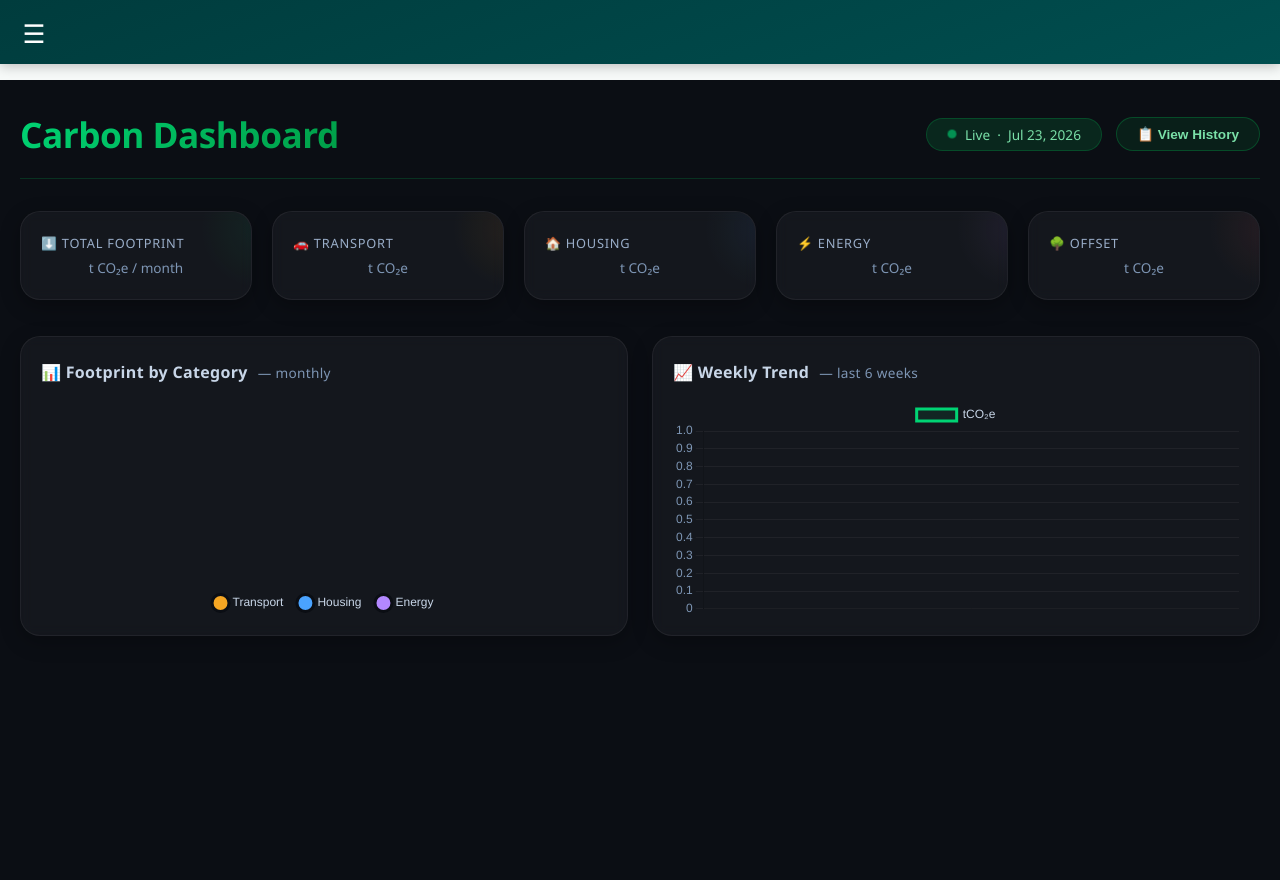
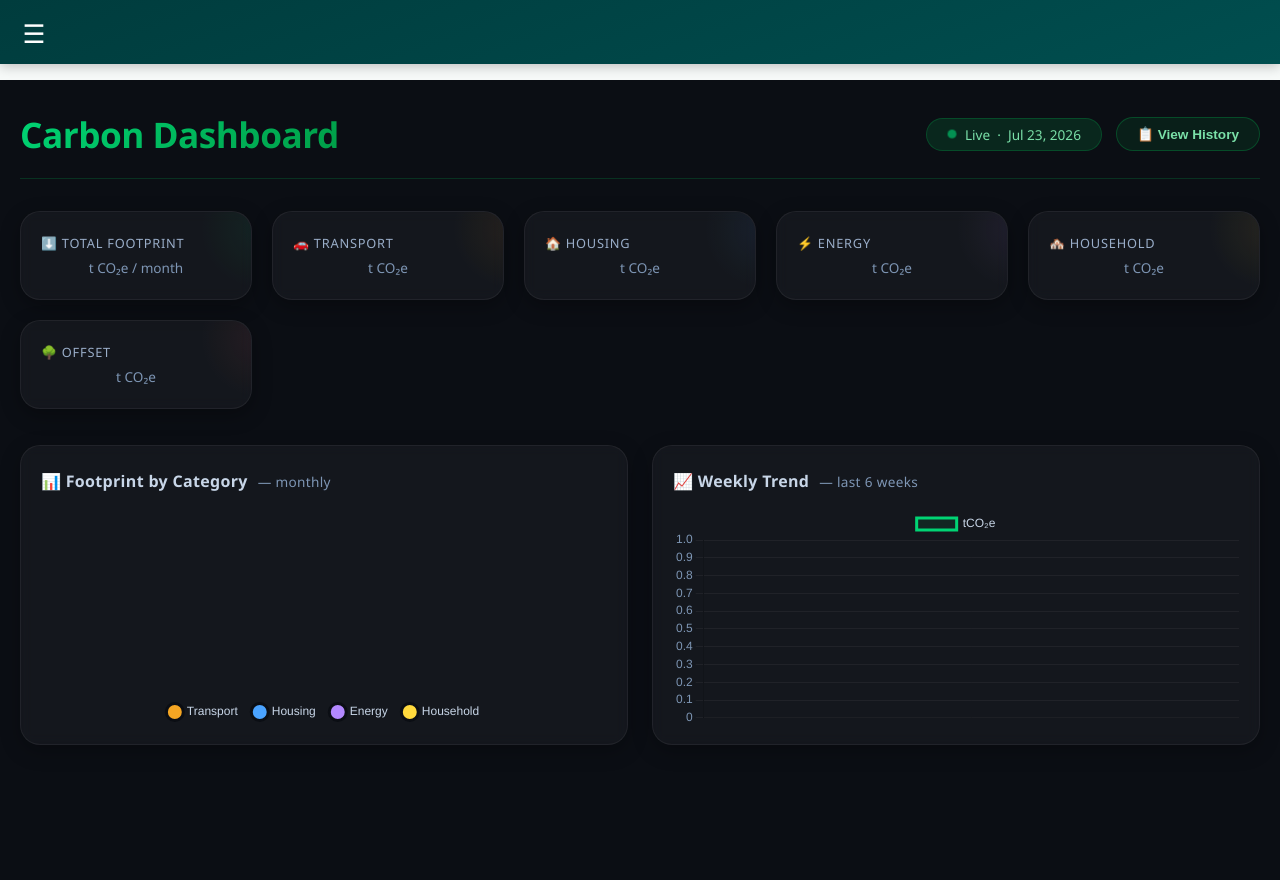
Before and after one commit to hillarymusika-cell/carboncalculator_project, a Flask app: page /dashboard in a window 1280 px wide. Run offline with Flask 3, Linux system fonts and the light colour scheme; a user stored in the database is signed in; tables that the repository leaves empty hold one stand-in row (values such as "Sample post").

Commit message:
Fixing the dashboard and the login bug in the system

```diff
--- a/calculator.py
+++ b/calculator.py
@@ -88,6 +88,24 @@
     FACTOR = 15.0
 
 
+class Adults(EmissionSource):
+    # Placeholder: baseline monthly consumption footprint per adult (kg CO2e).
+    # Not sourced from a specific study -- validate before treating as accurate.
+    FACTOR = 45.0
+
+
+class Livestock(EmissionSource):
+    # Placeholder: monthly methane + feed footprint per animal (kg CO2e).
+    # Not sourced from a specific study -- validate before treating as accurate.
+    FACTOR = 180.0
+
+
+class Pets(EmissionSource):
+    # Placeholder: monthly footprint per pet, food + care (kg CO2e).
+    # Not sourced from a specific study -- validate before treating as accurate.
+    FACTOR = 40.0
+
+
 class CarbonFootprint:
     def __init__(self):
         self.sources = []
--- a/static/dashboard.css
+++ b/static/dashboard.css
@@ -150,6 +150,9 @@
     }
     .stat-card.red .offset-value {
         color: #ff6b6b;
+    }
+    .stat-card.yellow .household-value {
+        color: #ffd93d;
     }
     .charts-row {
         display: grid;
@@ -363,6 +366,9 @@
 .stat-card.red::after {
     background: radial-gradient(circle, rgba(255, 107, 107, 0.07) 0%, transparent 70%);
 }
+.stat-card.yellow::after {
+    background: radial-gradient(circle, rgba(255, 217, 61, 0.07) 0%, transparent 70%);
+}
 .history-table tbody tr:hover td {
     background: rgba(255, 255, 255, 0.02);
 }
--- a/static/dashboard.js
+++ b/static/dashboard.js
@@ -26,13 +26,14 @@
         const transport = (breakdown.Transport || 0) / 1000;
         const electricity = (breakdown.Electricity || 0) / 1000;
         const enhancedFuel = (breakdown.EnhancedFuel || 0) / 1000;
-        const diet = (breakdown.Diet || 0) / 1000;
         const buildings = (breakdown.Buildings || 0) / 1000;
         const trees = (breakdown.Trees || 0) / 1000;
+        const household = ((breakdown.Adults || 0) + (breakdown.Livestock || 0) + (breakdown.Pets || 0)) / 1000;
 
         setText('.transport-value', transport.toFixed(2) + ' t');
         setText('.housing-value', buildings.toFixed(2) + ' t');
         setText('.energy-value', (electricity + enhancedFuel).toFixed(2) + ' t');
+        setText('.household-value', household.toFixed(2) + ' t');
         setText('.offset-value', Math.abs(trees).toFixed(2) + ' t');
     }
 
@@ -61,6 +62,7 @@
                 transport: [],
                 housing: [],
                 energy: [],
+                household: [],
                 total: []
             };
 
@@ -72,6 +74,7 @@
                 const transport = (breakdown.Transport || 0) / 1000;
                 const buildings = (breakdown.Buildings || 0) / 1000;
                 const energy = ((breakdown.Electricity || 0) + (breakdown.EnhancedFuel || 0)) / 1000;
+                const household = ((breakdown.Adults || 0) + (breakdown.Livestock || 0) + (breakdown.Pets || 0)) / 1000;
                 const totalTonnes = total / 1000;
 
                 const date = entry.time ? new Date(entry.time).toLocaleDateString() : 'N/A';
@@ -79,6 +82,7 @@
                 chartData.transport.push(transport);
                 chartData.housing.push(buildings);
                 chartData.energy.push(energy);
+                chartData.household.push(household);
                 chartData.total.push(totalTonnes);
 
                 const row = document.createElement('tr');
@@ -91,6 +95,7 @@
                     <td>${transport.toFixed(2)} t</td>
                     <td>${buildings.toFixed(2)} t</td>
                     <td>${energy.toFixed(2)} t</td>
+                    <td>${household.toFixed(2)} t</td>
                     <td>${totalTonnes.toFixed(2)} t</td>
                     <td><span class="badge-status ${status.toLowerCase()}">${status}</span></td>
                 `;
@@ -98,7 +103,7 @@
             });
 
             if (entries.length === 0) {
-                table.innerHTML = '<tr><td colspan="6" style="text-align:center; color:#7e96b5;">No entries yet. Submit the form to add one.</td></tr>';
+                table.innerHTML = '<tr><td colspan="7" style="text-align:center; color:#7e96b5;">No entries yet. Submit the form to add one.</td></tr>';
             }
 
             updateCharts(chartData);
@@ -106,7 +111,7 @@
             console.error('Error loading history:', error);
             const table = document.getElementById('dashboard-history-body');
             if (table) {
-                table.innerHTML = '<tr><td colspan="6" style="text-align:center; color:#7e96b5;">Could not load history.</td></tr>';
+                table.innerHTML = '<tr><td colspan="7" style="text-align:center; color:#7e96b5;">Could not load history.</td></tr>';
             }
         }
     }
@@ -125,15 +130,16 @@
         const avgTransport = data.transport.length ? (data.transport.reduce((a, b) => a + b) / data.transport.length) : 0;
         const avgHousing = data.housing.length ? (data.housing.reduce((a, b) => a + b) / data.housing.length) : 0;
         const avgEnergy = data.energy.length ? (data.energy.reduce((a, b) => a + b) / data.energy.length) : 0;
+        const avgHousehold = data.household.length ? (data.household.reduce((a, b) => a + b) / data.household.length) : 0;
 
         categoryChartInstance = new Chart(ctx1, {
             type: 'doughnut',
             data: {
-                labels: ['Transport', 'Housing', 'Energy'],
+                labels: ['Transport', 'Housing', 'Energy', 'Household'],
                 datasets: [{
-                    data: [avgTransport, avgHousing, avgEnergy],
-                    backgroundColor: ['#f5a623', '#4aa3ff', '#b388ff'],
-                    borderColor: ['#0b0e14', '#0b0e14', '#0b0e14'],
+                    data: [avgTransport, avgHousing, avgEnergy, avgHousehold],
+                    backgroundColor: ['#f5a623', '#4aa3ff', '#b388ff', '#ffd93d'],
+                    borderColor: ['#0b0e14', '#0b0e14', '#0b0e14', '#0b0e14'],
                     borderWidth: 3,
                     hoverOffset: 8
                 }]
--- a/templates/dashboard.html
+++ b/templates/dashboard.html
@@ -45,6 +45,11 @@
                     <div class="energy-value"></div>
                     <div class="sub">t CO₂e</div>
                 </div>
+                <div class="stat-card yellow">
+                    <div class="label">🏘️ Household</div>
+                    <div class="household-value"></div>
+                    <div class="sub">t CO₂e</div>
+                </div>
                 <div class="stat-card red">
                     <div class="label">🌳 Offset</div>
                     <div class="offset-value"></div>
@@ -76,12 +81,13 @@
                             <th>Transport</th>
                             <th>Housing</th>
                             <th>Energy</th>
+                            <th>Household</th>
                             <th>Total (tCO₂e)</th>
                             <th>Status</th>
                         </tr>
                     </thead>
                     <tbody id="dashboard-history-body">
-                        <tr><td colspan="6" style="text-align:center; color:#7e96b5;">Loading history...</td></tr>
+                        <tr><td colspan="7" style="text-align:center; color:#7e96b5;">Loading history...</td></tr>
                     </tbody>
                 </table>
             </div>
--- a/views.py
+++ b/views.py
@@ -12,6 +12,9 @@
     EnhancedFuel,
     Buildings,
     Trees,
+    Adults,
+    Livestock,
+    Pets,
     CarbonFootprint,
     InvalidUnitsError,
 )
@@ -68,6 +71,9 @@
 
     house_no = _to_number(form.get("house_no"), default=0)
     trees = _to_number(form.get("trees"), default=0)
+    adults = _to_number(form.get("adults"), default=0)
+    livestock = _to_number(form.get("livestock"), default=0)
+    pets = _to_number(form.get("pets"), default=0)
 
     calc = CarbonFootprint()
     try:
@@ -78,6 +84,12 @@
             calc.add(Buildings(house_no))
         if trees > 0:
             calc.add(Trees(trees))
+        if adults > 0:
+            calc.add(Adults(adults))
+        if livestock > 0:
+            calc.add(Livestock(livestock))
+        if pets > 0:
+            calc.add(Pets(pets))
     except InvalidUnitsError as e:
         return jsonify({"message": str(e)}), 400
 
@@ -91,6 +103,9 @@
             "energy_expense": energy_expense,
             "house_no": house_no,
             "trees": trees,
+            "adults": adults,
+            "livestock": livestock,
+            "pets": pets,
         },
     }
 
```
Also changed, not shown: docker-compose.yml (+21 -1 lines).
